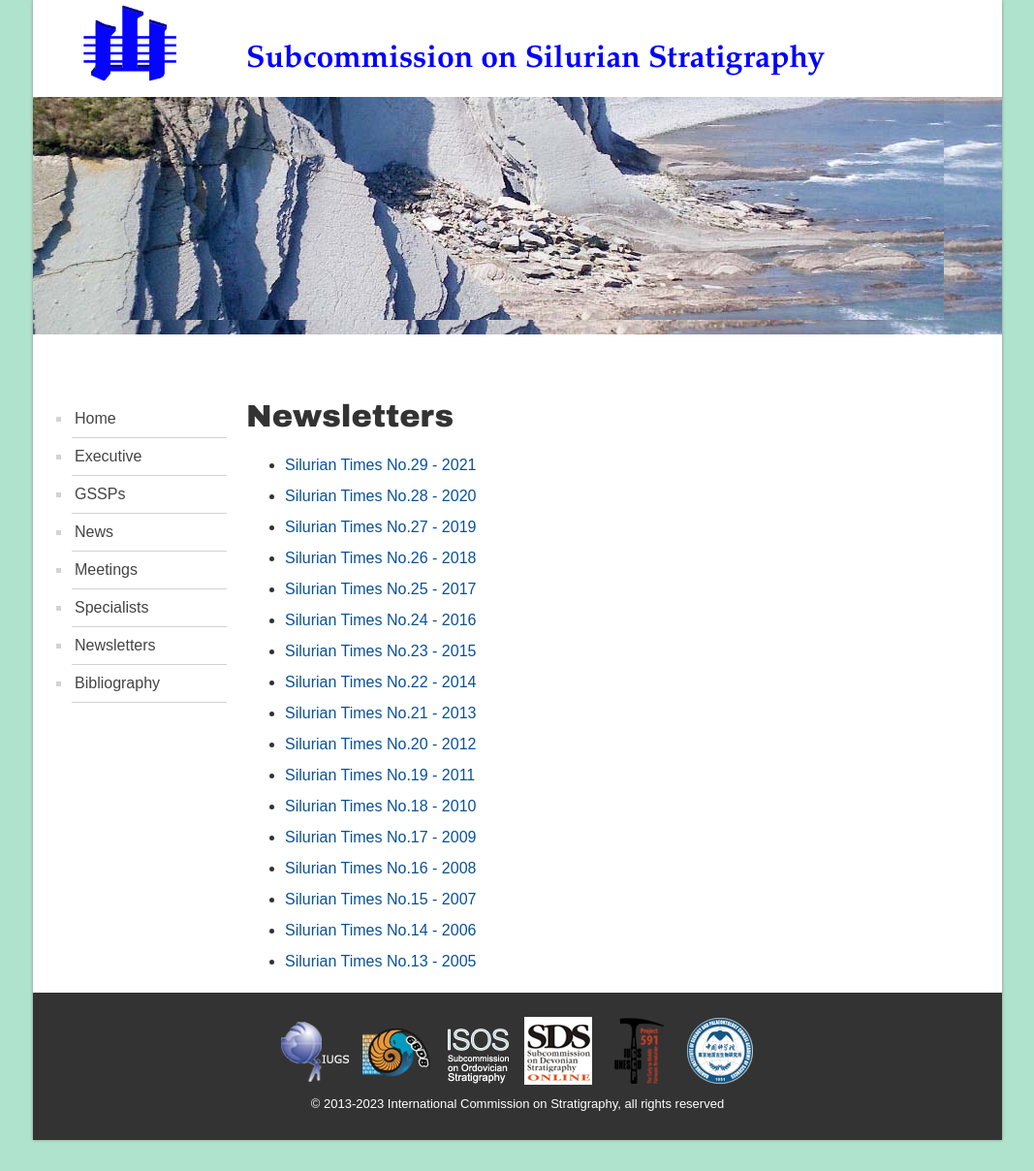
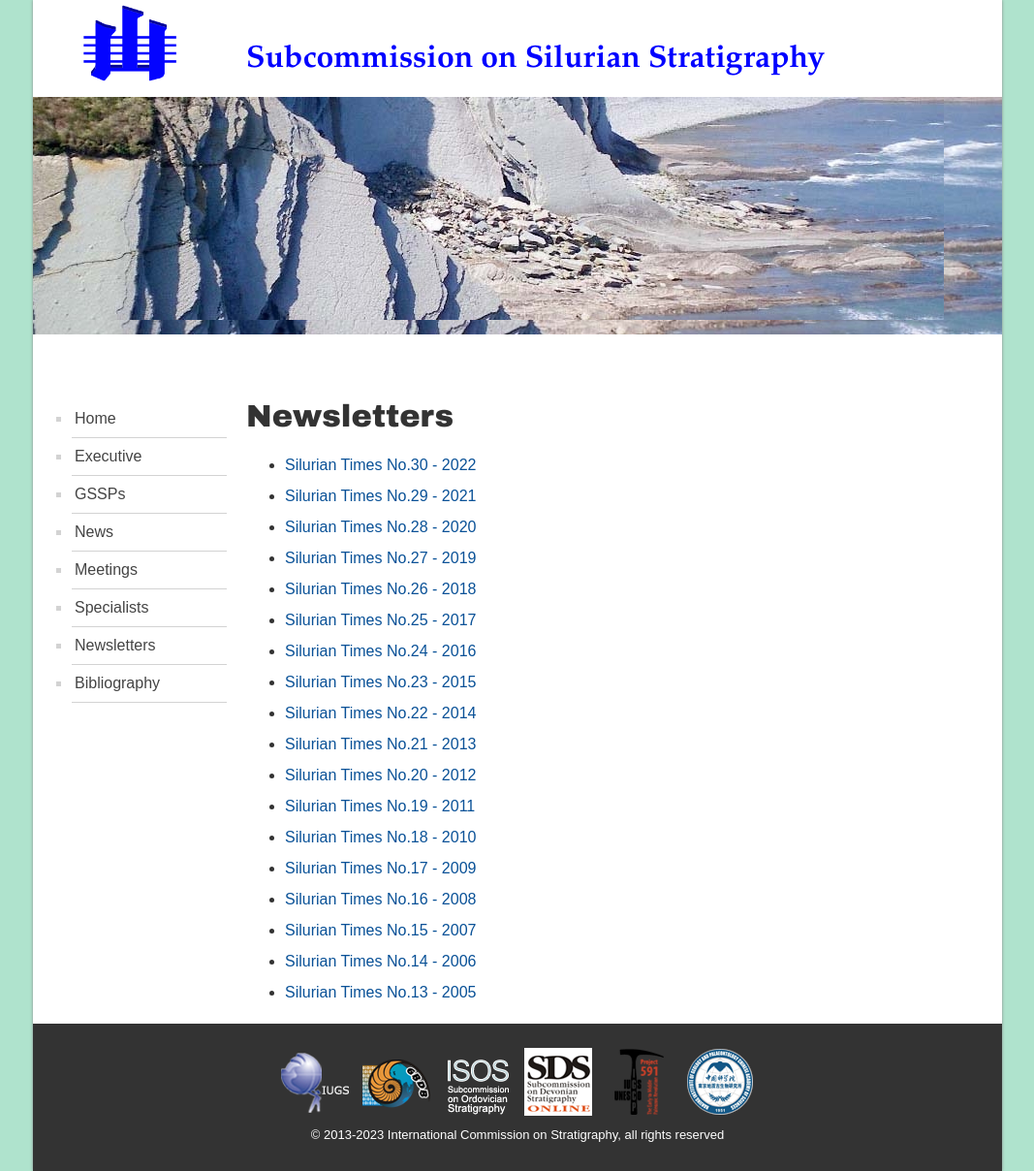
Before and after one commit to i-c-stratigraphy/subcommission-silurian, a Jekyll site: the page built from pages/newsletters.md, in a window 1280 px wide. Shown: the whole page at 97% size, without its empty margins (106-1173 px from the left). Built offline with Jekyll 4.4.1, drawn with Linux system fonts in a browser that asks for light colours; before the commit the page ends 1176 px from its top, so only the background shows below that.

Commit message:
Update newsletters.md

```diff
--- a/pages/newsletters.md
+++ b/pages/newsletters.md
@@ -5,6 +5,7 @@ permalink: /newsletters
 ---
 # Newsletters
 
+* [Silurian Times No.30 - 2022](files/SilurianTimes30.pdf)
 * [Silurian Times No.29 - 2021](files/SilurianTimes29.pdf)
 * [Silurian Times No.28 - 2020](files/SilurianTimes28.pdf)
 * [Silurian Times No.27 - 2019](files/SilurianTimes27.pdf)
```
